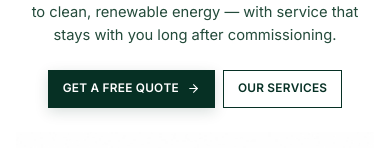
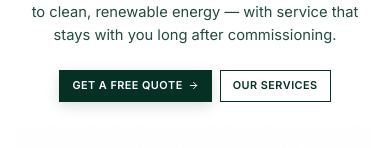
Before and after one commit to akashad123/naturalgrid, a React (Vite) app: page / in a window 390 px wide. Shown: the part 244-392 px from the top of the page. Built offline with nearby package versions, Linux system fonts and the light colour scheme; no server answers; a web font is replaced by a local one.

Commit message:
style: apply universal compact ~34px button sizing to landing hero CTAs

```diff
--- a/src/styles/index.css
+++ b/src/styles/index.css
@@ -895,7 +895,7 @@ html.lenis.lenis-smooth {
   flex-wrap: wrap !important;
   align-items: center !important;
   justify-content: flex-start !important;
-  gap: 14px !important;
+  gap: 10px !important;
   margin-top: 0 !important;
   opacity: 1 !important;
   visibility: visible !important;
@@ -908,12 +908,12 @@ html.lenis.lenis-smooth {
   display: inline-flex !important;
   align-items: center !important;
   justify-content: center !important;
-  gap: 8px !important;
-  height: clamp(38px, 3.2vw, 44px) !important;
-  padding: 0 clamp(14px, 1.8vw, 22px) !important;
-  font-size: clamp(0.78rem, 0.95vw, 0.88rem) !important;
+  gap: 6px !important;
+  height: 35px !important;
+  padding: 0 16px !important;
+  font-size: 0.72rem !important;
   font-weight: 600 !important;
-  letter-spacing: 0.03em !important;
+  letter-spacing: 0.06em !important;
   text-decoration: none !important;
   border-radius: 0 !important;
   cursor: pointer !important;
@@ -922,6 +922,11 @@ html.lenis.lenis-smooth {
   transform: none !important;
   animation: none !important;
   transition: background-color 0.2s ease, border-color 0.2s ease, color 0.2s ease !important;
+}
+
+.page-hero.hero--white-solar .hero-btn svg {
+  width: 12px !important;
+  height: 12px !important;
 }
 
 .page-hero.hero--white-solar .hero-btn--solid {
@@ -1090,17 +1095,24 @@ body:has(.hero--white-solar) .site-header:not(.is-stuck) .menu-toggle {
   }
 }
 
-@media (max-width: 480px) {
+@media (max-width: 560px) {
   .page-hero.hero--white-solar .hero-actions {
     gap: 8px !important;
     width: 100% !important;
+    justify-content: center !important;
   }
 
   .page-hero.hero--white-solar .hero-btn {
-    height: 38px !important;
-    padding: 0 14px !important;
-    font-size: 0.74rem !important;
-    letter-spacing: 0.02em !important;
+    height: 32px !important;
+    padding: 0 12px !important;
+    font-size: 0.68rem !important;
+    letter-spacing: 0.04em !important;
+    gap: 5px !important;
+  }
+
+  .page-hero.hero--white-solar .hero-btn svg {
+    width: 11px !important;
+    height: 11px !important;
   }
 }
 
```
